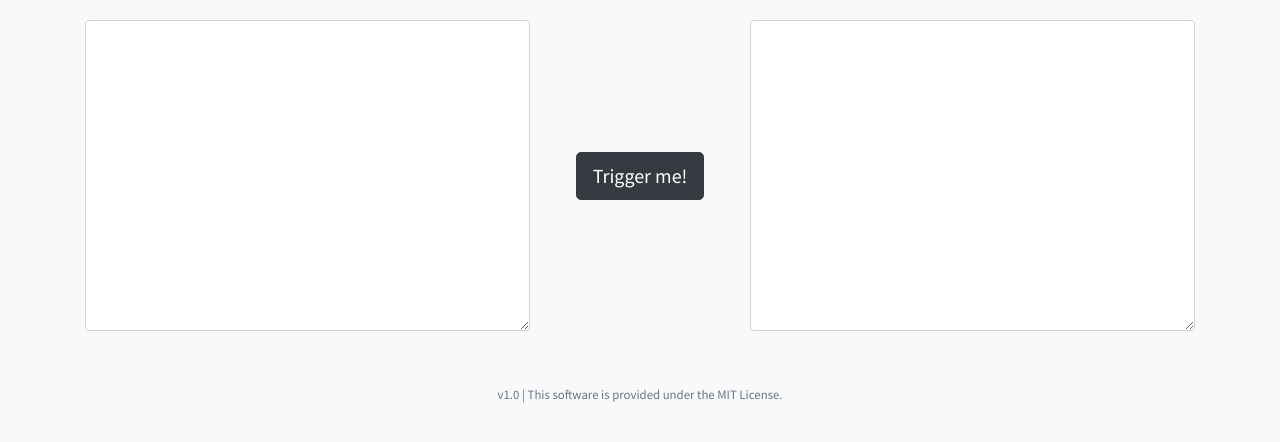
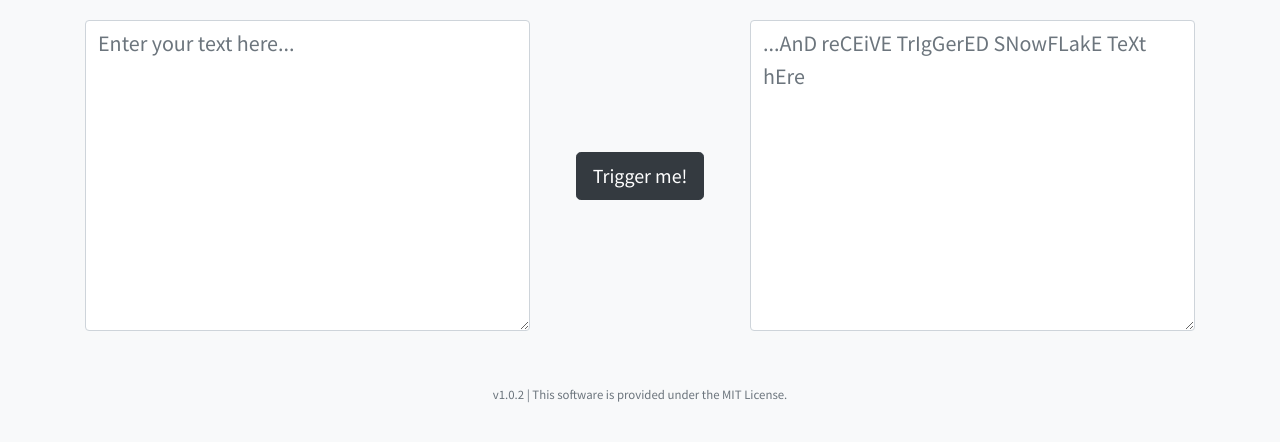
Before and after one commit to ddbruce/triggered, a plain HTML site: page src/index.html in a window 1280 px wide. Shown: the part 66-508 px from the top of the page. Drawn offline with nearby package versions, Linux system fonts and the light colour scheme.

Commit message:
add placeholder text

```diff
--- a/src/index.html
+++ b/src/index.html
@@ -33,7 +33,7 @@
     <form>
       <div class="row align-items-center">
         <div class="col-lg-5">
-          <textarea class="form-control" id="originalText" rows="9"></textarea>
+          <textarea class="form-control" id="originalText" rows="9" placeholder="Enter your text here..."></textarea>
         </div>
         <div class="col-lg-2 text-center">
           <button type="button" class="btn btn-dark btn-lg" id="triggered">Trigger me!</button>
@@ -45,7 +45,7 @@
     </form>
     <div class="row">
       <div class="col text-center text-muted copyright">
-        <p><small>v1.0 | This software is provided under the MIT License.</small></p>
+        <p><small>v1.0.2 | This software is provided under the MIT License.</small></p>
       </div>
     </div>
   </div>
--- a/src/js/trigger.js
+++ b/src/js/trigger.js
@@ -29,6 +29,7 @@ const trigger = (originalText) => {
 }
 
 window.onload = () => {
+  document.getElementById("triggeredText").placeholder = trigger("...and receive triggered snowflake text here");
   document.getElementById("triggered").addEventListener("click", () => {
     document.getElementById("triggeredText").value = trigger(document.getElementById("originalText").value);
     document.getElementById("triggeredText").select();
```
